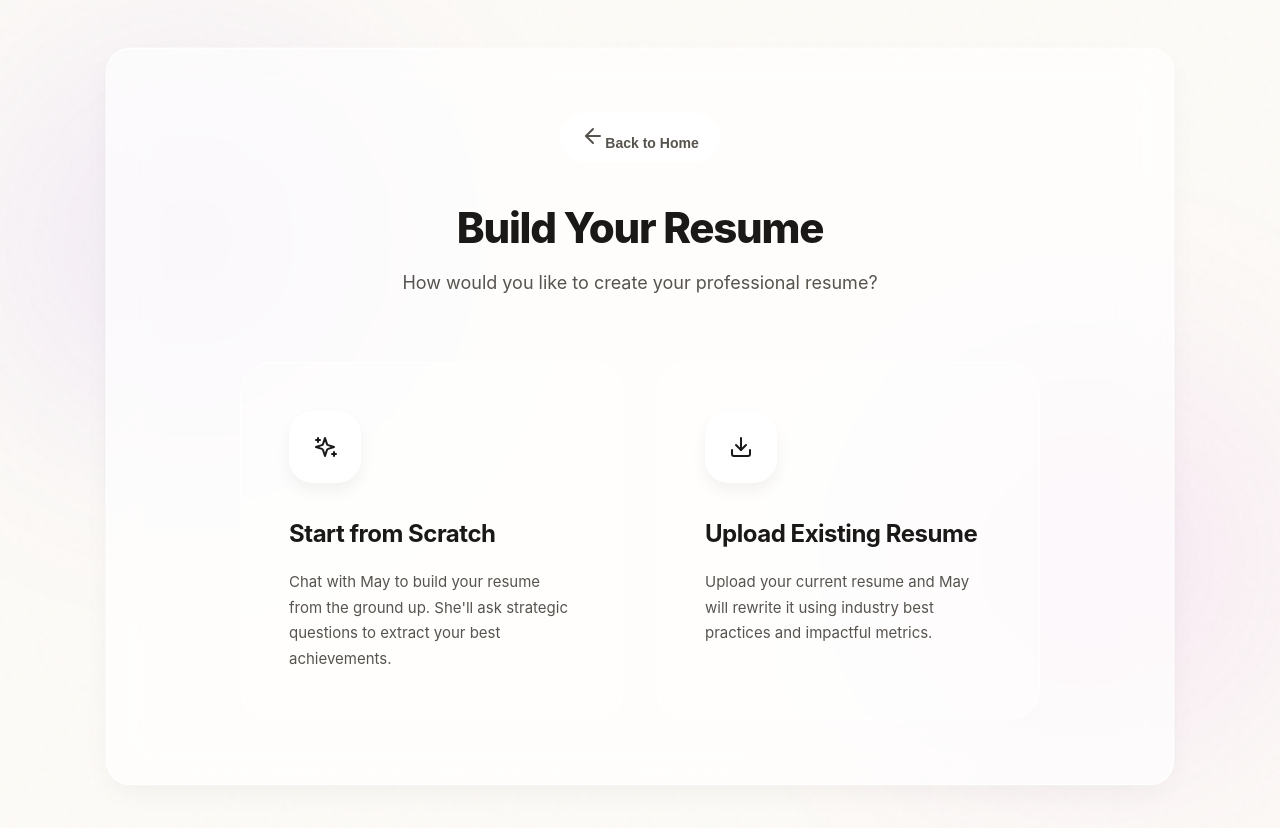
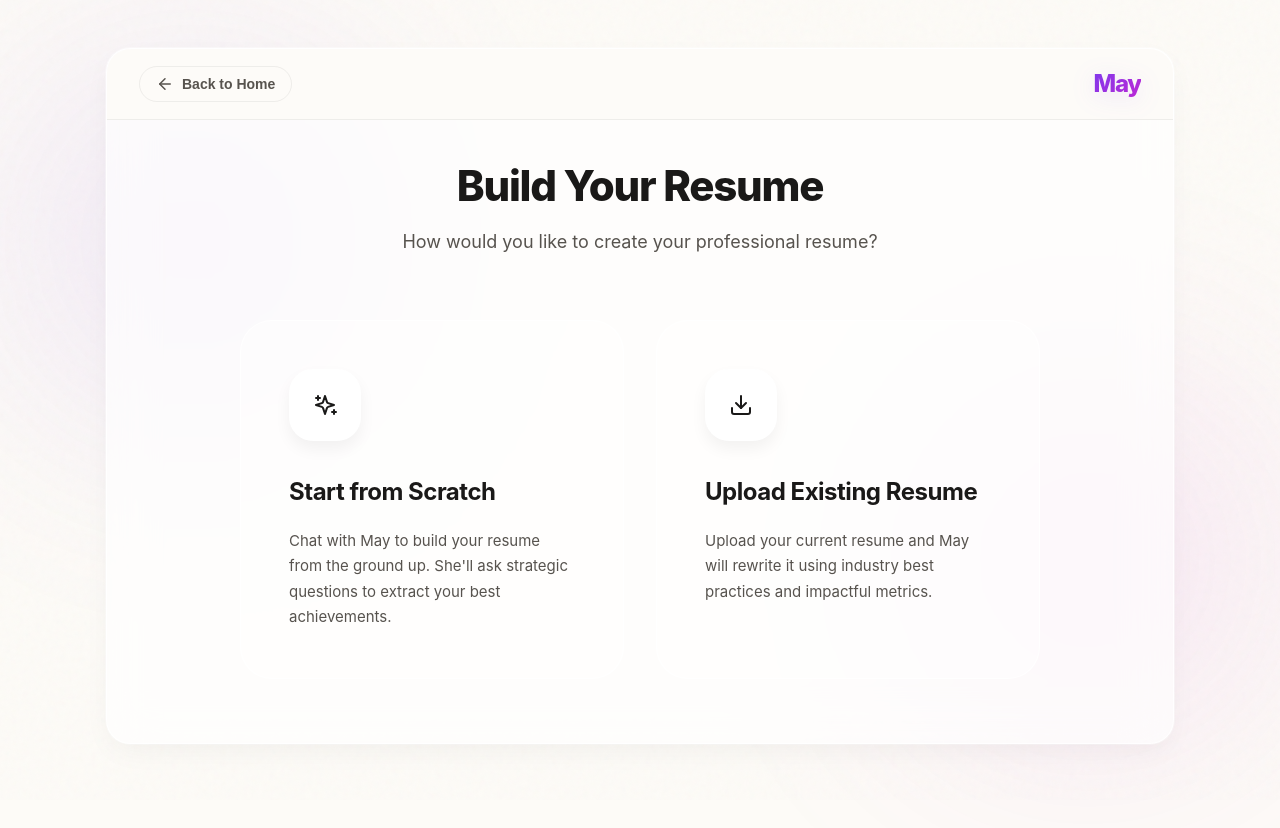
Before and after one commit to whd2111/may-resume-builder, a React (Vite) app: page / in a window 1280 px wide. Both pictures are taken after a click on the element 296 px from the left and 512 px from the top of the page. Shown: the top 828 px of the page. After the commit the page ends 800 px from the top, so only its background shows below. Built offline with nearby package versions, Linux system fonts and the light colour scheme.

Commit message:
UX: Improved navigation with sticky nav-bar and intuitive back buttons

```diff
--- a/src/components/BatchTailor.jsx
+++ b/src/components/BatchTailor.jsx
@@ -154,13 +154,17 @@ function BatchTailor({ masterResume, onBack }) {
 
   return (
     <div className="container" style={{ maxWidth: '900px' }}>
-      <div className="page-header">
+      <nav className="nav-bar">
         {onBack && (
           <button className="back-button" onClick={onBack}>
             <ArrowLeftIcon />
-            Back to Home
+            Back
           </button>
         )}
+        <div className="logo" style={{ fontSize: '24px', margin: 0 }}>May</div>
+      </nav>
+
+      <div className="page-header">
         <h1 className="page-title">Batch Tailor Resumes</h1>
         <p className="page-subtitle">Create multiple tailored resumes for different jobs in one go</p>
       </div>
--- a/src/components/BuildResume.jsx
+++ b/src/components/BuildResume.jsx
@@ -27,11 +27,15 @@ function BuildResume({ onResumeComplete, onBack, existingResume }) {
 
   return (
     <div className="container">
-      <div className="page-header">
+      <nav className="nav-bar">
         <button className="back-button" onClick={onBack}>
           <ArrowLeftIcon />
           Back to Home
         </button>
+        <div className="logo" style={{ fontSize: '24px', margin: 0 }}>May</div>
+      </nav>
+
+      <div className="page-header">
         <h1 className="page-title">Build Your Resume</h1>
         <p className="page-subtitle">How would you like to create your professional resume?</p>
       </div>
--- a/src/components/ResumeReviewer.jsx
+++ b/src/components/ResumeReviewer.jsx
@@ -149,13 +149,17 @@ function ResumeReviewer({ masterResume, onBack }) {
 
   return (
     <div className="container" style={{ maxWidth: '900px' }}>
-      <div className="page-header">
+      <nav className="nav-bar">
         {onBack && (
           <button className="back-button" onClick={onBack}>
             <ArrowLeftIcon />
             Back to Home
           </button>
         )}
+        <div className="logo" style={{ fontSize: '24px', margin: 0 }}>May</div>
+      </nav>
+
+      <div className="page-header">
         <h1 className="page-title">Resume Review</h1>
         <p className="page-subtitle">Get expert AI feedback on your resume quality</p>
       </div>
--- a/src/components/ResumeUpload.jsx
+++ b/src/components/ResumeUpload.jsx
@@ -188,13 +188,17 @@ function ResumeUpload({ onResumeComplete, onBack }) {
 
   return (
     <div className="container">
-      <div className="page-header">
+      <nav className="nav-bar">
         {onBack && (
           <button className="back-button" onClick={onBack}>
             <ArrowLeftIcon />
-            Back to Home
+            Back
           </button>
         )}
+        <div className="logo" style={{ fontSize: '24px', margin: 0 }}>May</div>
+      </nav>
+
+      <div className="page-header">
         <h1 className="page-title">Update Your Resume</h1>
         <p className="page-subtitle">
           Upload your existing resume and May will rewrite it using professional best practices
--- a/src/components/Stage1Chatbot.jsx
+++ b/src/components/Stage1Chatbot.jsx
@@ -383,13 +383,17 @@ function Stage1Chatbot({ onResumeComplete, onBack, existingResume }) {
 
   return (
     <div className="container" style={{ maxWidth: '900px' }}>
-      <div className="page-header">
+      <nav className="nav-bar">
         {onBack && (
           <button className="back-button" onClick={onBack}>
             <ArrowLeftIcon />
-            Back to Home
+            Back
           </button>
         )}
+        <div className="logo" style={{ fontSize: '24px', margin: 0 }}>May</div>
+      </nav>
+
+      <div className="page-header">
         <h1 className="page-title">Build a Resume</h1>
         <p className="page-subtitle">Chat with May to create your professional resume</p>
       </div>
--- a/src/components/Stage2Tailor.jsx
+++ b/src/components/Stage2Tailor.jsx
@@ -112,13 +112,17 @@ Please tailor this resume for the job description.`
 
   return (
     <div className="container">
-      <div className="page-header">
+      <nav className="nav-bar">
         {onBack && (
           <button className="back-button" onClick={onBack}>
             <ArrowLeftIcon />
-            Back to Home
+            Back
           </button>
         )}
+        <div className="logo" style={{ fontSize: '24px', margin: 0 }}>May</div>
+      </nav>
+
+      <div className="page-header">
         <h1 className="page-title">Tailor Your Resume</h1>
         <p className="page-subtitle">
           {masterResume
--- a/src/components/TailorJobs.jsx
+++ b/src/components/TailorJobs.jsx
@@ -52,13 +52,17 @@ function TailorJobs({ masterResume, onBack }) {
 
   return (
     <div className="container">
-      <div className="page-header">
+      <nav className="nav-bar">
         {onBack && (
           <button className="back-button" onClick={onBack}>
             <ArrowLeftIcon />
             Back to Home
           </button>
         )}
+        <div className="logo" style={{ fontSize: '24px', margin: 0 }}>May</div>
+      </nav>
+
+      <div className="page-header">
         <h1 className="page-title">Tailor for Jobs</h1>
         <p className="page-subtitle">How many roles are you applying for?</p>
       </div>
--- a/src/index.css
+++ b/src/index.css
@@ -303,16 +303,36 @@ body::after {
   transform: translateY(-2px);
 }
 
+/* --- Navigation --- */
+.nav-bar {
+  position: sticky;
+  top: 0;
+  z-index: 100;
+  background: rgba(253, 251, 247, 0.85);
+  backdrop-filter: blur(16px);
+  -webkit-backdrop-filter: blur(16px);
+  padding: var(--space-md) var(--space-xl);
+  margin: calc(var(--space-3xl) * -1) calc(var(--space-3xl) * -1) var(--space-xl);
+  border-bottom: 1px solid var(--border-subtle);
+  border-top-left-radius: var(--radius-lg);
+  border-top-right-radius: var(--radius-lg);
+  display: flex;
+  align-items: center;
+  justify-content: space-between;
+}
+
 .back-button {
-  background: rgba(255, 255, 255, 0.6);
-  backdrop-filter: blur(12px);
-  border: 1px solid var(--glass-border);
+  background: transparent;
+  border: 1px solid var(--border-subtle);
   border-radius: var(--radius-pill);
   color: var(--text-secondary);
   font-size: 14px;
   font-weight: 600;
-  padding: 10px 20px;
-  margin-bottom: var(--space-xl);
+  padding: 8px 16px;
+  display: inline-flex;
+  align-items: center;
+  gap: 8px;
+  cursor: pointer;
   transition: all 0.3s cubic-bezier(0.16, 1, 0.3, 1);
 }
 
@@ -322,6 +342,11 @@ body::after {
   border-color: var(--accent-primary);
   transform: translateX(-4px);
   box-shadow: 0 4px 12px rgba(124, 58, 237, 0.1);
+}
+
+.back-button svg {
+  width: 18px;
+  height: 18px;
 }
 
 .button-group {
```
